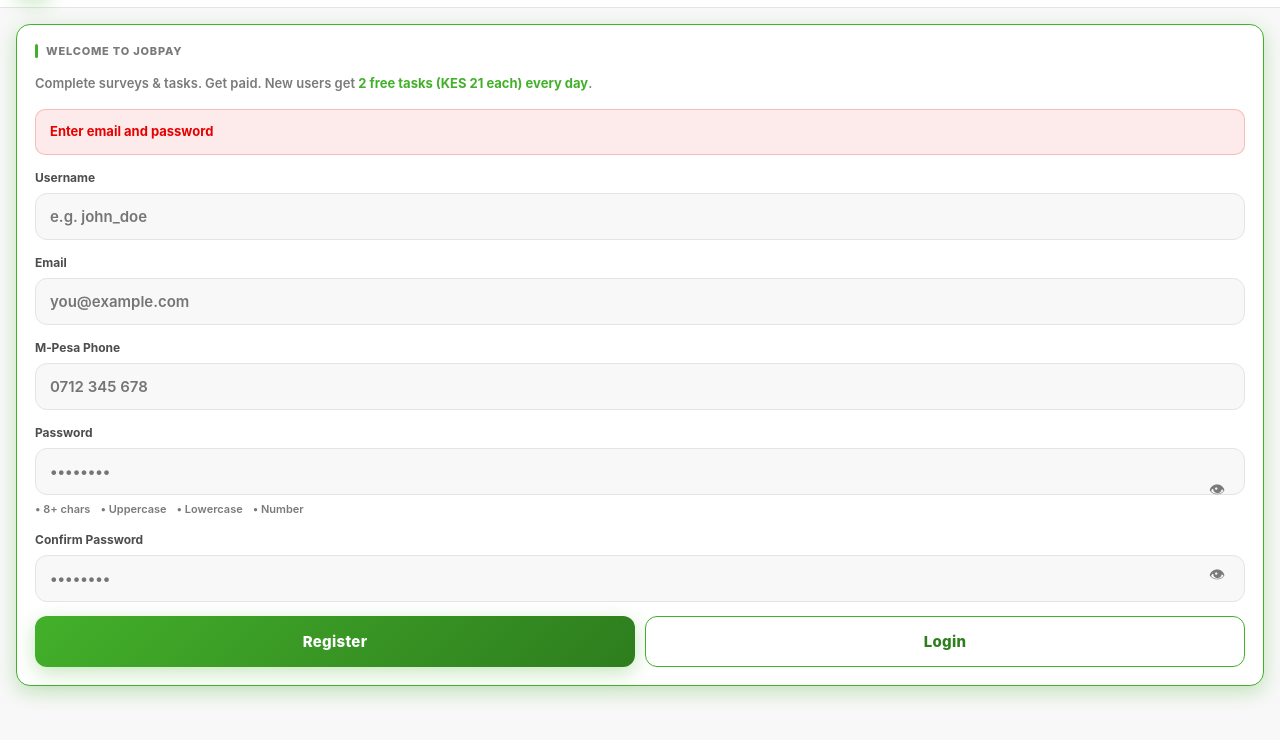
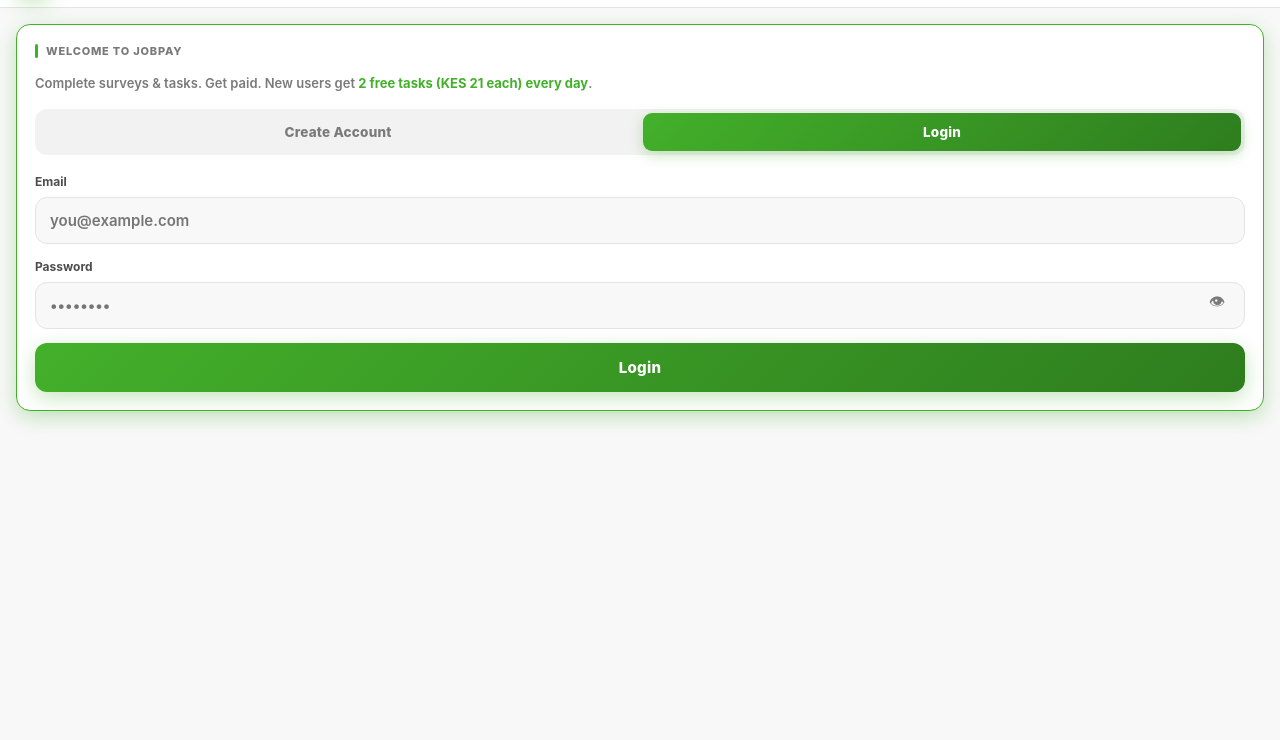
Before and after one commit to emmanuelkamuti629-alt/Online-jobs-and-surveys-, a website: page public/index.html in a window 1280 px wide. Both pictures are taken after a click on the button "Login". Shown: the part 48-788 px from the top of the page. Drawn offline with Linux system fonts and the light colour scheme.

Commit message:
Update index.html

```diff
--- a/public/index.html
+++ b/public/index.html
@@ -106,6 +106,36 @@
   .pw-hint { font-size:11px; margin-top:6px; display:flex; gap:10px; flex-wrap:wrap; font-weight:600; }
   .pw-hint span { display:flex; align-items:center; gap:4px; color:var(--gray-500); }
   .pw-hint span.ok { color:var(--green); }
+
+  /* ══════ AUTH TABS ══════ */
+  .auth-tabs {
+    display: grid;
+    grid-template-columns: 1fr 1fr;
+    gap: 6px;
+    background: var(--gray-100);
+    border-radius: 12px;
+    padding: 4px;
+    margin-bottom: 18px;
+  }
+  .auth-tab {
+    padding: 11px 12px;
+    border: none;
+    background: transparent;
+    font-family: inherit;
+    font-size: 13.5px;
+    font-weight: 800;
+    color: var(--gray-500);
+    border-radius: 9px;
+    cursor: pointer;
+    transition: background .15s, color .15s, box-shadow .15s;
+    letter-spacing: 0.2px;
+  }
+  .auth-tab.active {
+    background: linear-gradient(135deg, var(--green), var(--green-dark));
+    color: var(--white);
+    box-shadow: 0 4px 14px rgba(67,176,42,0.30);
+  }
+
   .btn {
     display:flex; align-items:center; justify-content:center; gap:8px;
     width:100%; padding:15px 20px;
@@ -459,7 +489,7 @@
   .tx-amount.positive { color:var(--green); }
   .tx-amount.negative { color:var(--red); }
 
-  /* ══════ FLOWER SPRINKLE CELEBRATION ══════ */
+  /* ══════ FLOWER SPRINKLE ══════ */
   .flower-sprinkle {
     position: fixed;
     inset: 0;
@@ -519,9 +549,20 @@
   <div class="card green-border">
     <div class="section-title">Welcome to JobPay</div>
     <p style="font-size:13px;color:var(--gray-500);margin-bottom:16px;font-weight:600;">
-      Complete surveys &amp; tasks. Get paid. New users get <strong style="color:var(--green);">2 free tasks (KES 21 each) every day</strong>.
+      Complete surveys &amp; tasks. Get paid. New users get
+      <strong style="color:var(--green);">2 free tasks (KES 21 each) every day</strong>.
     </p>
+
+    <!-- Tab switcher -->
+    <div class="auth-tabs">
+      <button class="auth-tab active" id="tabRegister" type="button">Create Account</button>
+      <button class="auth-tab" id="tabLogin" type="button">Login</button>
+    </div>
+
     <div id="authMsg" class="msg"></div>
+
+    <!-- ═══ REGISTER FORM ═══ -->
+    <div id="authRegisterForm">
       <div class="field">
         <label for="authUsername">Username</label>
         <input type="text" id="authUsername" class="no-icon" placeholder="e.g. john_doe" autocomplete="username" />
@@ -550,9 +591,21 @@
         <input type="password" id="authConfirm" placeholder="••••••••" autocomplete="new-password" />
         <button class="pw-toggle" id="togglePw2" type="button">👁</button>
       </div>
-    <div class="btn-row" style="margin-top:6px;">
-      <button class="btn btn-primary" id="btnRegister">Register</button>
-      <button class="btn btn-ghost" id="btnLogin">Login</button>
+      <button class="btn btn-primary" id="btnRegister" style="margin-top:6px;">Create Account</button>
+    </div>
+
+    <!-- ═══ LOGIN FORM ═══ -->
+    <div id="authLoginForm" style="display:none;">
+      <div class="field">
+        <label for="loginEmail">Email</label>
+        <input type="email" id="loginEmail" class="no-icon" placeholder="you@example.com" autocomplete="email" />
+      </div>
+      <div class="field">
+        <label for="loginPassword">Password</label>
+        <input type="password" id="loginPassword" placeholder="••••••••" autocomplete="current-password" />
+        <button class="pw-toggle" id="togglePwLogin" type="button">👁</button>
+      </div>
+      <button class="btn btn-primary" id="btnLogin" style="margin-top:6px;">Login</button>
     </div>
   </div>
 </section>
@@ -992,6 +1045,7 @@
   }
   attachToggle('togglePw1', 'authPassword');
   attachToggle('togglePw2', 'authConfirm');
+  attachToggle('togglePwLogin', 'loginPassword');
 
   $('authPassword').addEventListener('input', () => {
     const v = $('authPassword').value;
@@ -1003,6 +1057,18 @@
     $('authConfirm').classList.toggle('error', cf.length > 0 && cf !== pw);
     $('authConfirm').classList.toggle('valid', cf.length > 0 && cf === pw);
   });
+
+  // ── AUTH TAB SWITCHING ──
+  function setAuthTab(tab) {
+    const isLogin = tab === 'login';
+    $('tabRegister').classList.toggle('active', !isLogin);
+    $('tabLogin').classList.toggle('active', isLogin);
+    $('authRegisterForm').style.display = isLogin ? 'none' : 'block';
+    $('authLoginForm').style.display = isLogin ? 'block' : 'none';
+    clearMsg($('authMsg'));
+  }
+  $('tabRegister').addEventListener('click', () => setAuthTab('register'));
+  $('tabLogin').addEventListener('click', () => setAuthTab('login'));
 
   async function register() {
     const username = $('authUsername').value.trim();
@@ -1032,13 +1098,13 @@
       showMsg($('authMsg'), err.message, 'error');
     } finally {
       $('btnRegister').disabled = false;
-      $('btnRegister').textContent = 'Register';
+      $('btnRegister').textContent = 'Create Account';
     }
   }
 
   async function login() {
-    const email = $('authEmail').value.trim();
-    const password = $('authPassword').value;
+    const email = $('loginEmail').value.trim();
+    const password = $('loginPassword').value;
     if (!email || !password) return showMsg($('authMsg'), 'Enter email and password', 'error');
     try {
       $('btnLogin').disabled = true;
@@ -1084,6 +1150,11 @@
     $('headerRight').style.display = 'none'; $('bottomNav').style.display = 'none';
     document.querySelectorAll('.screen').forEach(s => s.classList.remove('active'));
     $('screen-auth').classList.add('active');
+    // Reset to Create Account tab and clear inputs
+    setAuthTab('register');
+    ['authUsername','authEmail','authPhone','authPassword','authConfirm','loginEmail','loginPassword'].forEach(id => {
+      const el = $(id); if (el) el.value = '';
+    });
   });
 
   async function loadDashboard(page = 1, append = false) {
@@ -1649,7 +1720,6 @@
 
   // ── WITHDRAW (with activation gate) ──
   $('btnWithdraw').addEventListener('click', () => {
-    // Rule: activation fee must be paid before the first withdrawal
     if (user?.activationFeePaid !== true) {
       if ((user?.balance || 0) < 200) {
         alert('You need at least KES 200 in your Available Balance to withdraw.');
@@ -1739,7 +1809,6 @@
         loadAccount();
       }, 1800);
     } catch (err) {
-      // If backend says activation required, open activation modal
       if (err.code === 'ACTIVATION_REQUIRED') {
         closeModal('withdrawModal');
         $('activationPhone').value = user?.phone || '';
```
Lines whose indentation alone changed are shown as unchanged.
